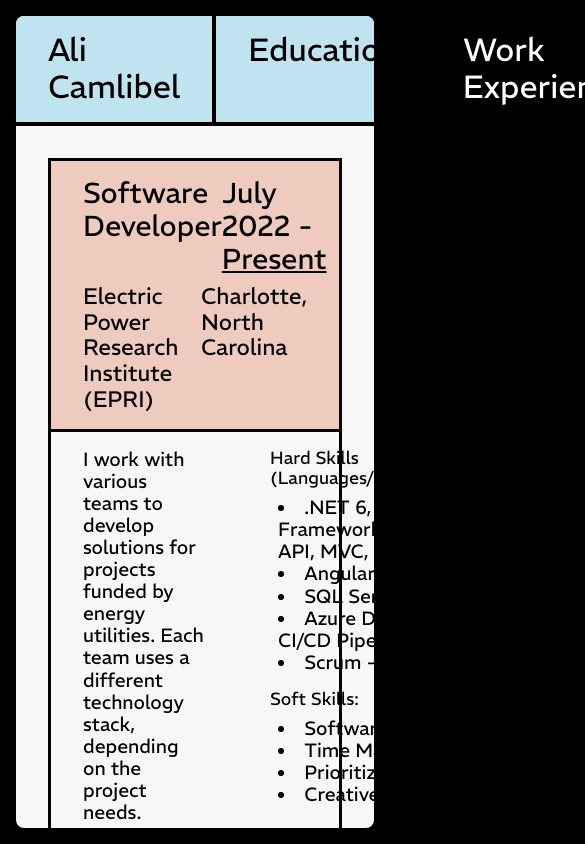
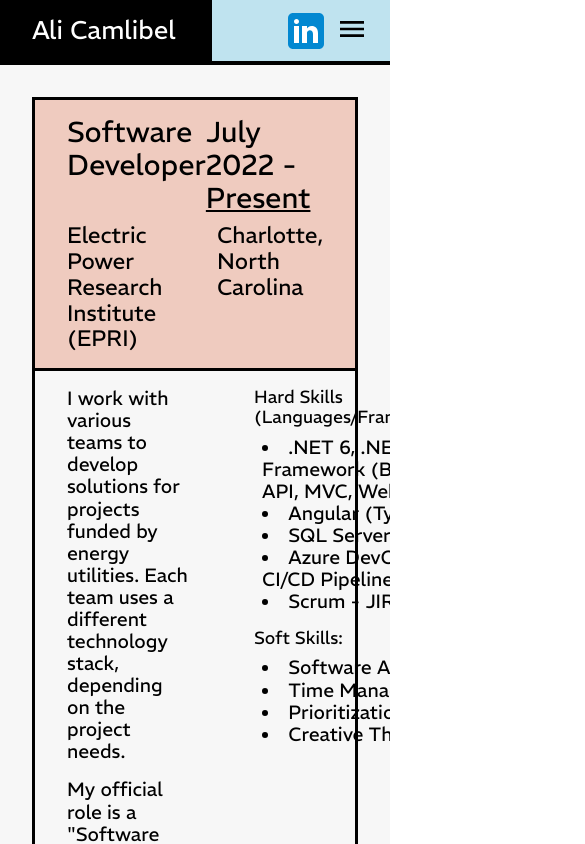
Before and after one commit to acamlibe/alicamlibel-personal-site, a website: page src/work.html in a window 390 px wide. Shown: the top 844 px of the page, 585 px wide, since content can reach past the window. Drawn offline with Linux system fonts and the light colour scheme.

Commit message:
added images and some responsiveness

```diff
--- a/src/css/site.css
+++ b/src/css/site.css
@@ -10,14 +10,10 @@
 }
 body,
 html {
-  background-color: #000;
   color: #000;
   height: 100%;
-  overflow: none;
 }
-body {
-  padding: 1rem;
-}
+
 h1,
 h2,
 h3,
@@ -63,14 +59,13 @@
 }
 
 hr {
-    height: 3px;
-    background-color: black;
-    border: none;
+  height: 3px;
+  background-color: black;
+  border: none;
 }
 
 #page {
   background-color: #f7f7f7;
-  border-radius: 0.5rem;
   display: flex;
   flex-direction: column;
   height: 100%;
@@ -80,27 +75,43 @@
   align-items: center;
   background-color: #bfe3ef;
   border-bottom: 4px solid black;
-  border-top-left-radius: 0.5rem;
-  border-top-right-radius: 0.5rem;
   justify-content: space-between;
+  height: 65px;
 }
 header,
 header > nav {
   display: flex;
+  align-items: center;
 }
 header > nav > a {
   color: #000;
-  font-size: 2rem;
+  font-size: 1.6rem;
   padding: 1rem 2rem;
   text-decoration: none;
+}
+#menu-button-phone {
+  display: none;
 }
 #homepage-nav-link {
   border-right: 4px solid black;
 }
-header > nav > a.active:not(:first-child),
-header > nav > a:hover {
+#nav-left > a.active:not(:first-child),
+#nav-left > a:hover {
   background-color: #000;
   color: #fff;
+}
+#nav-right {
+  height: 100%;
+}
+#nav-right > a {
+  display: flex;
+  align-items: center;
+  padding: 0;
+  height: 100%;
+
+}
+#nav-right img {
+
 }
 main {
   overflow: auto;
@@ -174,8 +185,16 @@
   order: 2;
   margin-left: 2rem;
 }
+#about-me-intro-text {
+  margin-bottom: 1rem;
+}
 #about-me-photo > img {
   border: 3px solid black;
+}
+.figure-photo img {
+  border: 3px solid black;
+  width: 400px;
+  height: auto;
 }
 .philosophies-list > li:not(:last-child) {
   margin-bottom: 1rem;
@@ -206,6 +225,11 @@
 
 .bg-blue {
     background-color: #bfe3ef;
+}
+
+.flex-row {
+  display: flex;
+  gap: 1rem;
 }
 
 #error-404-box {
@@ -241,3 +265,20 @@
   text-decoration: underline;
   text-decoration-color: black;
 }
+
+@media only screen and (max-width: 1200px) {
+  #nav-left > a:not(:first-child) {
+    display: none;
+  }
+  #menu-button-phone {
+    display: block;
+    margin-right: 1rem;
+    height: max-content;
+    background-color: transparent;
+    border: none;
+    cursor: pointer;
+  }
+  #nav-right {
+    align-items: center;
+  }
+}
--- a/src/work.html
+++ b/src/work.html
@@ -12,15 +12,16 @@
   <body>
     <div id="page">
       <header>
-        <nav>
+        <nav id="nav-left">
           <a id="homepage-nav-link" href="/">Ali Camlibel</a>
           <a href="education.html">Education</a>
           <a class="active" href="work.html">Work Experience</a>
           <a href="blog.html">Blog</a>
           <a href="about.html">About Me</a>
         </nav>
-        <nav>
-          <a href="https://www.linkedin.com/in/alicamlibel/" target="_blank">LinkedIn</a>
+        <nav id="nav-right">
+          <a href="https://www.linkedin.com/in/alicamlibel/" target="_blank"><img src="img/linkedin.svg" alt="LinkedIn logo" /></a>
+          <button id="menu-button-phone" type="button"><img src="img/hamburger.svg" alt="Hamburger menu button icon" /></button>
         </nav>
       </header>
 
```
Also changed, not shown: src/about.html (+23 -19 lines), src/education.html (+2 -2 lines), src/index.html (+1 -0 lines), src/img/1968-ford-ltd.jpg (added), src/img/dj-setup.jpg (added), src/img/hamburger.svg (added), src/img/linkedin.svg (added).
